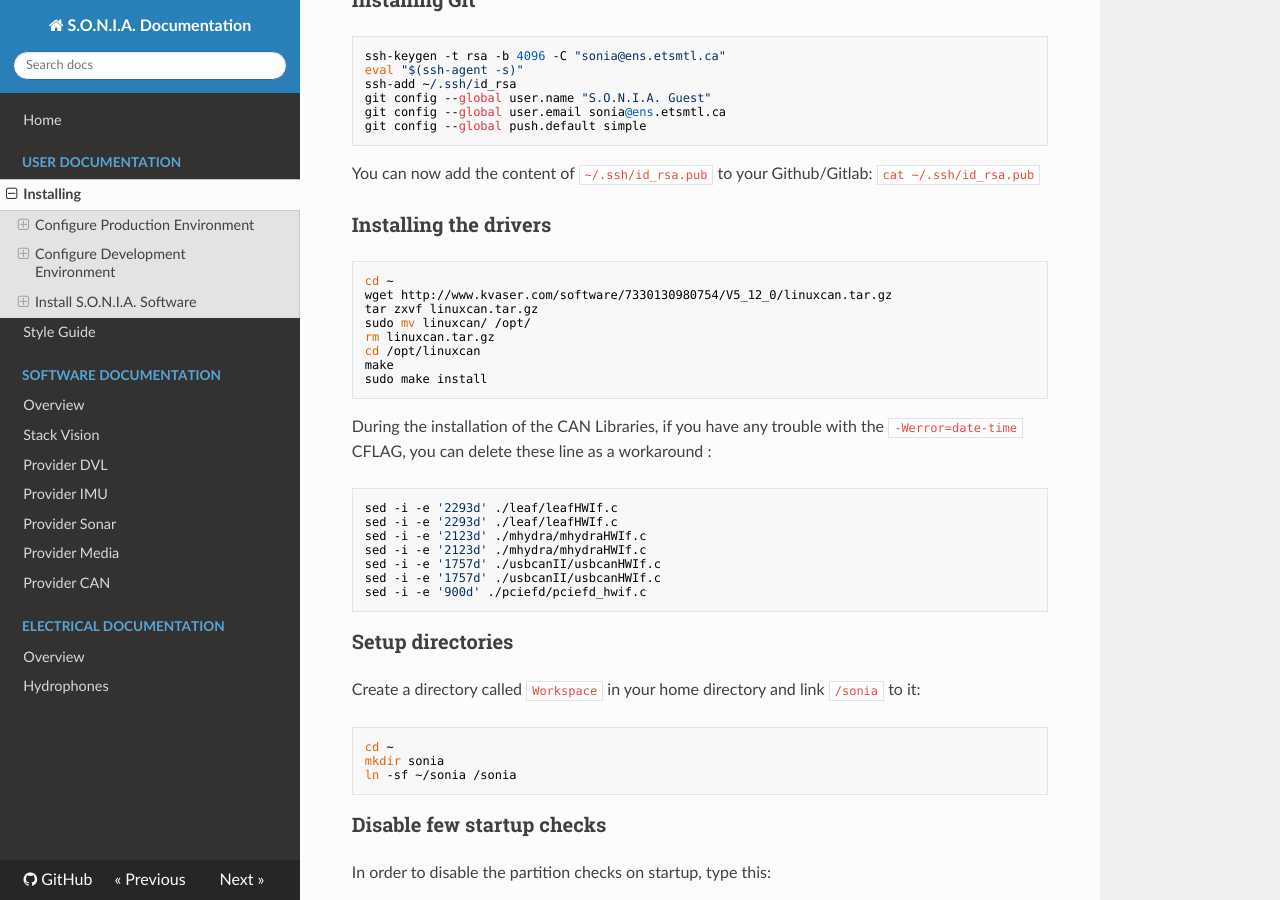
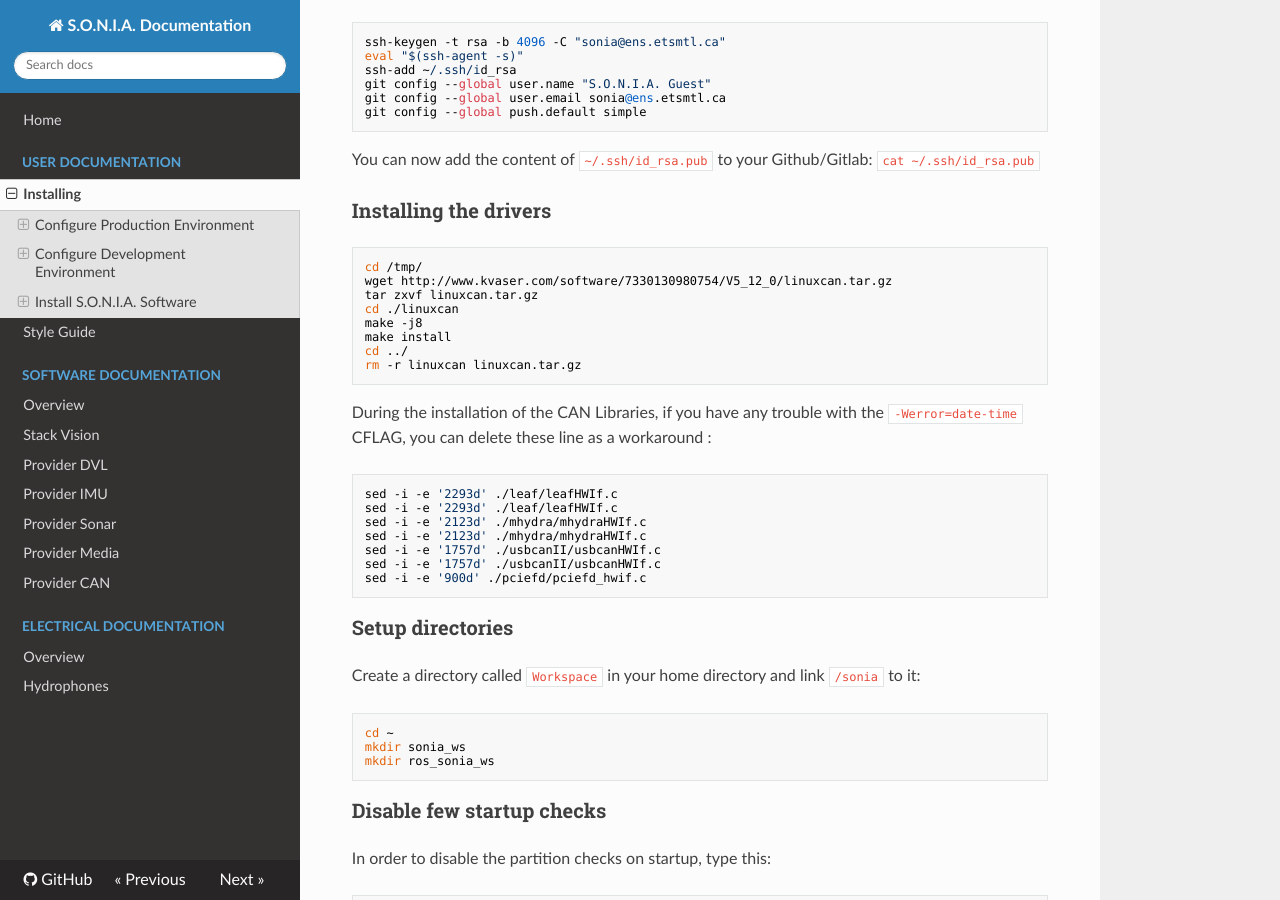
Before and after one commit to sonia-auv/documentation, an MkDocs documentation site: the page built from docs/installing.md, in a window 1280 px wide and 900 px high, scrolled down 2777 px. Built offline with MkDocs 1.6.1, drawn with Linux system fonts in a browser that asks for light colours; nearby versions of some CDN libraries; old or Windows-style settings are respelled for this version of MkDocs; some of the changed text lies outside the part shown.

Commit message:
Few fixes after second installation

```diff
--- a/docs/installing.md
+++ b/docs/installing.md
@@ -30,9 +30,8 @@
 
 Set the password of the `root` user:
 
-	sudo su –
+	sudo su
 	passwd
-	userdel sonia
 	exit
 	exit
 
@@ -61,7 +60,7 @@
 	    tig\
 	    lm-sensors\
 	    coriander\
-	    xserver-xorg-lts-utopic
+	    xserver-xorg-lts-utopic\
 	    tree
 
 ### Install Devices Modules
@@ -135,14 +134,14 @@
 
 ### Installing the drivers
 
-	cd ~
-	wget http://www.kvaser.com/software/7330130980754/V5_12_0/linuxcan.tar.gz
-	tar zxvf linuxcan.tar.gz
-	sudo mv linuxcan/ /opt/
-	rm linuxcan.tar.gz
-	cd /opt/linuxcan
-	make
-	sudo make install
+	cd /tmp/
+    wget http://www.kvaser.com/software/7330130980754/V5_12_0/linuxcan.tar.gz
+    tar zxvf linuxcan.tar.gz
+	cd ./linuxcan
+	make -j8
+	make install
+    cd ../
+    rm -r linuxcan linuxcan.tar.gz
 
 During the installation of the CAN Libraries, if you have any trouble with the `-Werror=date-time` CFLAG, you can delete these line as a workaround :
 
@@ -159,8 +158,8 @@
 Create a directory called `Workspace` in your home directory and link `/sonia` to it:
 
 	cd ~
-	mkdir sonia
-	ln -sf ~/sonia /sonia
+	mkdir sonia_ws
+    mkdir ros_sonia_ws
 
 ### Disable few startup checks
 
```
Also changed, not shown: other parts of docs/installing.md (+11 -11 lines), 1 other file.
